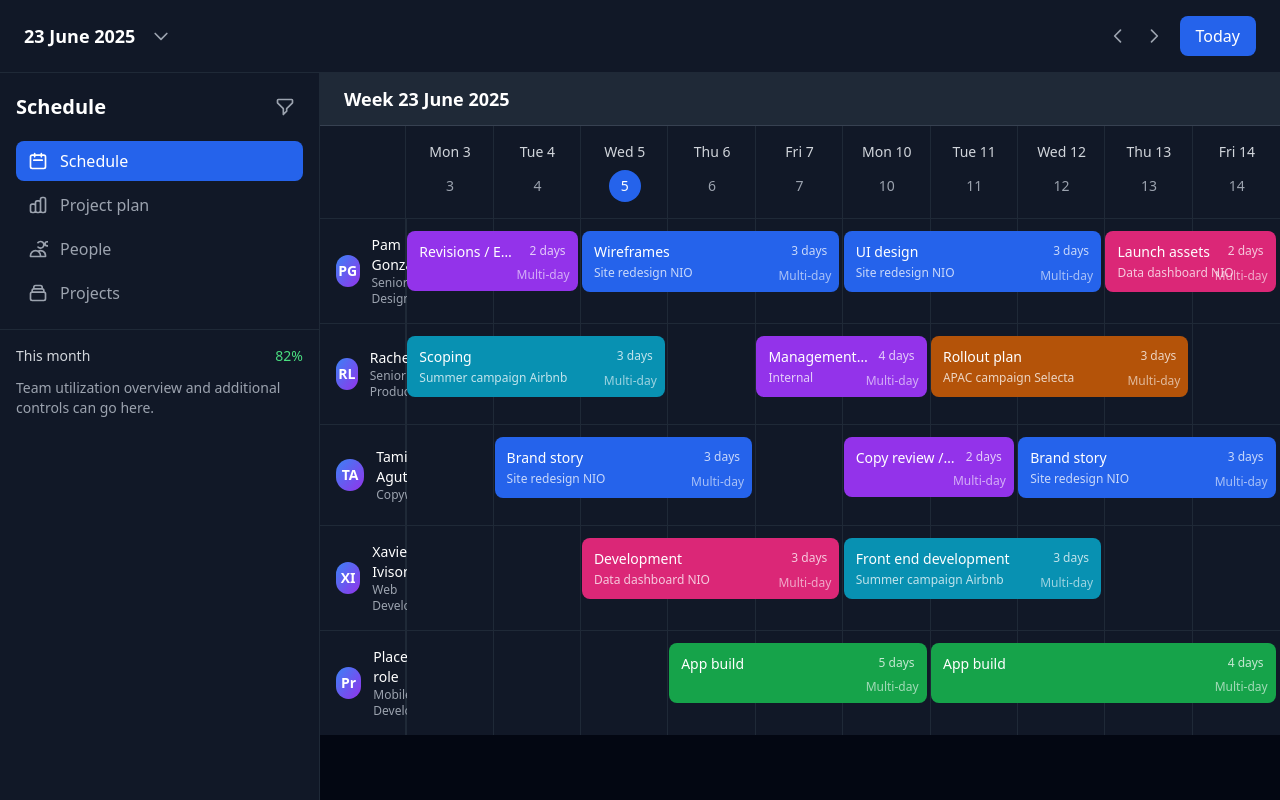
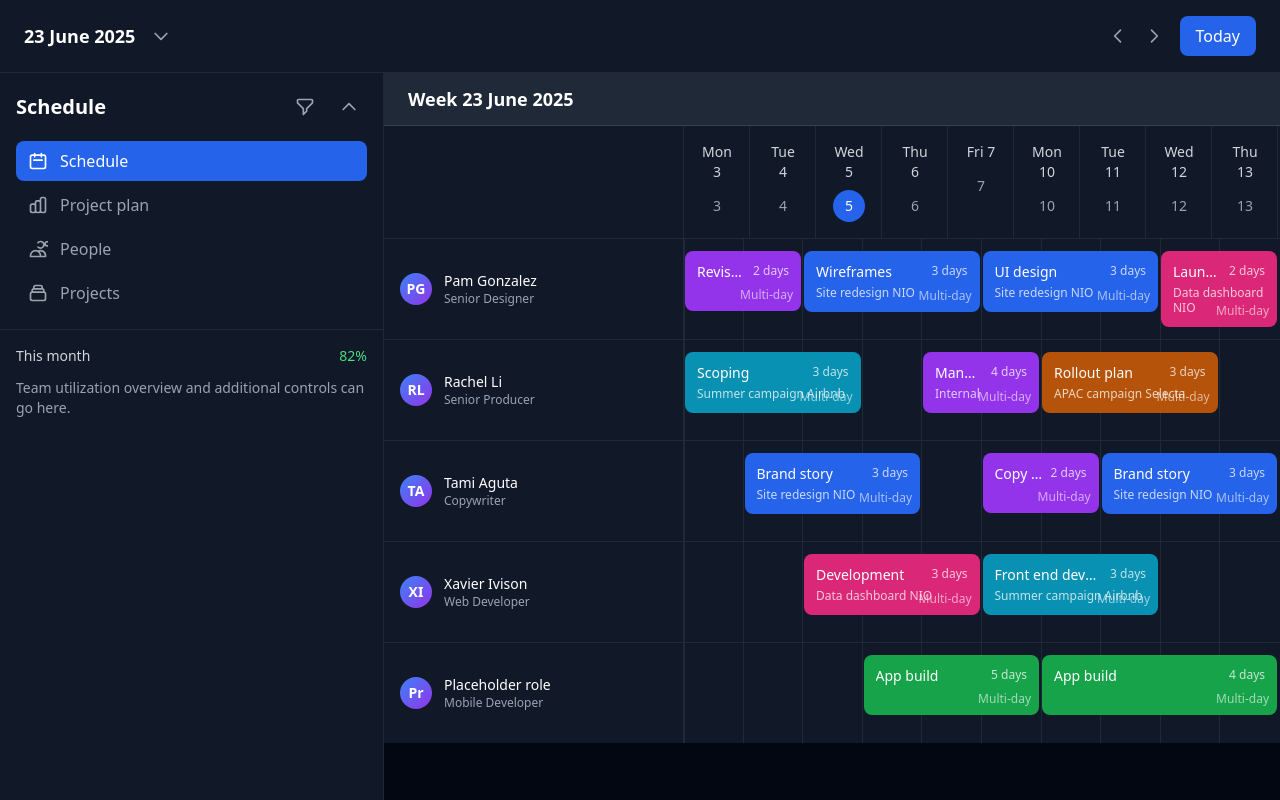
Before and after one commit to japmaco/drag-drop-scheduler-pro, a React (Vite) app: page / in a window 1280 px wide. Built offline with nearby package versions, Linux system fonts and the light colour scheme.

Commit message:
Fix: Improve name display and dropdown behavior
- Ensure full names are visible in calendar rows.
- Collapse the "Schedule" dropdown after a specific date.

```diff
--- a/src/components/CalendarGrid.tsx
+++ b/src/components/CalendarGrid.tsx
@@ -123,7 +123,7 @@ export const CalendarGrid: React.FC<CalendarGridProps> = ({
         </div>
 
         {/* Day names grid */}
-        <div className="grid grid-cols-11 gap-px">
+        <div className="grid gap-px" style={{ gridTemplateColumns: '300px repeat(10, 1fr)' }}>
           {/* Empty cell for the name column */}
           <div className="bg-gray-900 p-4 border-r border-gray-800"></div>
           {days.map((day, index) => (
@@ -144,16 +144,16 @@ export const CalendarGrid: React.FC<CalendarGridProps> = ({
       {/* Calendar Body with team member rows */}
       <div className="bg-gray-800">
         {users.map((user) => (
-          <div key={user.id} className="grid grid-cols-11 gap-px border-b border-gray-800 last:border-b-0">
-            {/* Team member name column */}
+          <div key={user.id} className="grid gap-px border-b border-gray-800 last:border-b-0" style={{ gridTemplateColumns: '300px repeat(10, 1fr)' }}>
+            {/* Team member name column - increased width */}
             <div className="bg-gray-900 p-4 border-r border-gray-800 flex items-center">
-              <div className="flex items-center gap-3">
-                <div className="w-8 h-8 rounded-full bg-gradient-to-br from-blue-500 to-purple-600 flex items-center justify-center text-white text-sm font-semibold">
+              <div className="flex items-center gap-3 w-full">
+                <div className="w-8 h-8 rounded-full bg-gradient-to-br from-blue-500 to-purple-600 flex items-center justify-center text-white text-sm font-semibold flex-shrink-0">
                   {user.name.split(' ').map(n => n[0]).join('')}
                 </div>
-                <div>
-                  <div className="text-white text-sm font-medium">{user.name}</div>
-                  <div className="text-gray-400 text-xs">{user.role}</div>
+                <div className="min-w-0 flex-1">
+                  <div className="text-white text-sm font-medium whitespace-nowrap overflow-hidden text-ellipsis">{user.name}</div>
+                  <div className="text-gray-400 text-xs whitespace-nowrap overflow-hidden text-ellipsis">{user.role}</div>
                 </div>
               </div>
             </div>
--- a/src/components/Sidebar.tsx
+++ b/src/components/Sidebar.tsx
@@ -1,4 +1,5 @@
-import React from 'react';
+
+import React, { useState } from 'react';
 import { TeamMember } from './TeamMember';
 
 const teamMembers = [
@@ -50,8 +51,10 @@ const teamMembers = [
 ];
 
 export const Sidebar: React.FC = () => {
+  const [isScheduleExpanded, setIsScheduleExpanded] = useState(true);
+
   return (
-    <div className="w-80 bg-gray-900 border-r border-gray-800 flex flex-col">
+    <div className="w-96 bg-gray-900 border-r border-gray-800 flex flex-col">
       {/* Header with navigation */}
       <div className="p-4 border-b border-gray-800">
         <div className="flex items-center justify-between mb-4">
@@ -62,10 +65,24 @@ export const Sidebar: React.FC = () => {
                 <path strokeLinecap="round" strokeLinejoin="round" strokeWidth={2} d="M3 4a1 1 0 011-1h16a1 1 0 011 1v2.586a1 1 0 01-.293.707l-6.414 6.414a1 1 0 00-.293.707V17l-4 4v-6.586a1 1 0 00-.293-.707L3.293 7.293A1 1 0 013 6.586V4z" />
               </svg>
             </button>
+            <button
+              onClick={() => setIsScheduleExpanded(!isScheduleExpanded)}
+              className="p-2 hover:bg-gray-800 rounded-lg transition-colors"
+            >
+              <svg
+                className={`w-5 h-5 text-gray-400 transition-transform ${isScheduleExpanded ? 'rotate-180' : ''}`}
+                fill="none"
+                stroke="currentColor"
+                viewBox="0 0 24 24"
+              >
+                <path strokeLinecap="round" strokeLinejoin="round" strokeWidth={2} d="M19 9l-7 7-7-7" />
+              </svg>
+            </button>
           </div>
         </div>
 
         {/* Navigation */}
+        {isScheduleExpanded && (
           <nav className="space-y-1">
             <a href="#" className="flex items-center gap-3 text-white bg-blue-600 px-3 py-2 rounded-lg">
               <svg className="w-5 h-5" fill="none" stroke="currentColor" viewBox="0 0 24 24">
@@ -92,6 +109,7 @@ export const Sidebar: React.FC = () => {
             Projects
           </a>
         </nav>
+      )}
     </div>
 
     {/* Team utilization summary */}
```
Lines whose indentation alone changed are shown as unchanged.
